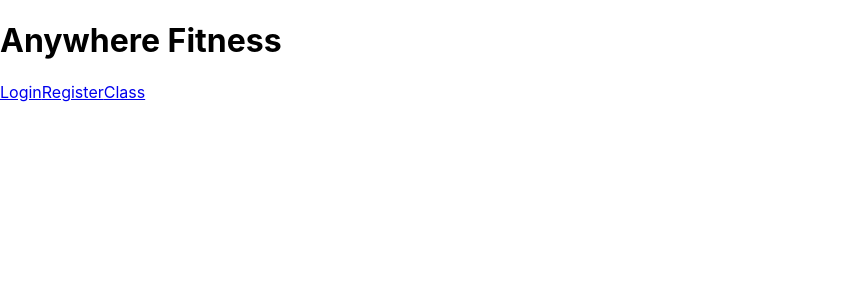
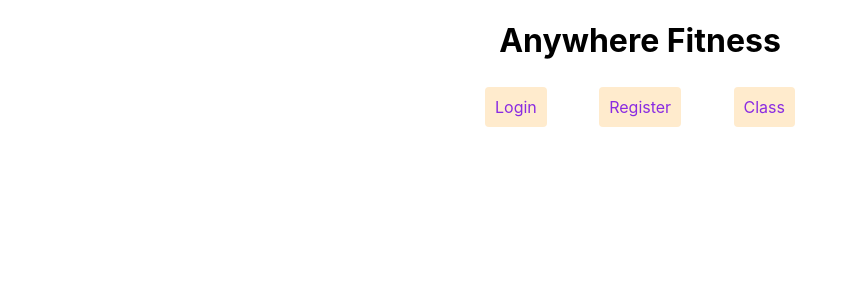
Before and after one commit to anywhere-fitness-bloomtech/anywhere-fitness-frontend, a React (Create React App) app: page / in a window 1280 px wide. Shown: the top 300 px of the page, without its empty margins (0-858 px from the left). Built offline with nearby package versions, Linux system fonts and the light colour scheme.

Commit message:
css added to nav bar

```diff
--- a/src/components/App.js
+++ b/src/components/App.js
@@ -7,13 +7,15 @@ import Register from './Register';
 function App() {
   return (
     <div>
-      <header>
+      <header className='navBarHeader'>
         <h1>Anywhere Fitness</h1>
+        <div>
         <nav>
           <Link to='/login'>Login</Link>
           <Link to='/register'>Register</Link>
           <Link to='/class'>Class</Link>
         </nav>
+        </div>
       </header>
       <main>
         <Routes>
--- a/src/index.css
+++ b/src/index.css
@@ -6,3 +6,35 @@ body {
   -webkit-font-smoothing: antialiased;
   -moz-osx-font-smoothing: grayscale;
 }
+
+
+
+/*
+nav bar styling */
+
+.navBarHeader {
+ text-align: center;
+}
+
+nav {
+  display: flex;
+  justify-content: center;
+  justify-content: space-between;
+  margin: auto;
+  width: 25%;
+
+}
+
+a:hover {
+  text-decoration: none;
+  background-color: pink;
+}
+
+a{
+  text-decoration: none;
+  background-color: blanchedalmond;
+  border-radius: 4px;
+  padding: 10px;
+  margin: 5px;
+  color:blueviolet
+}
```
